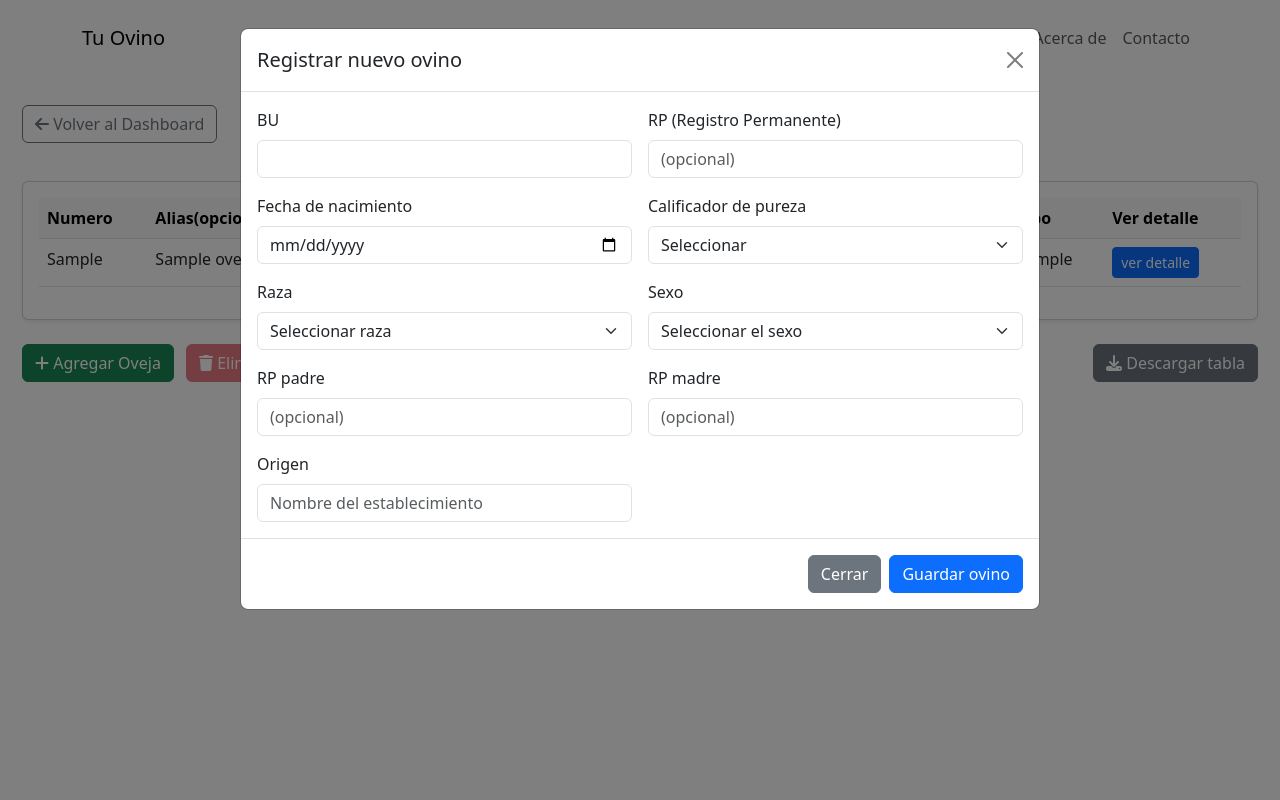
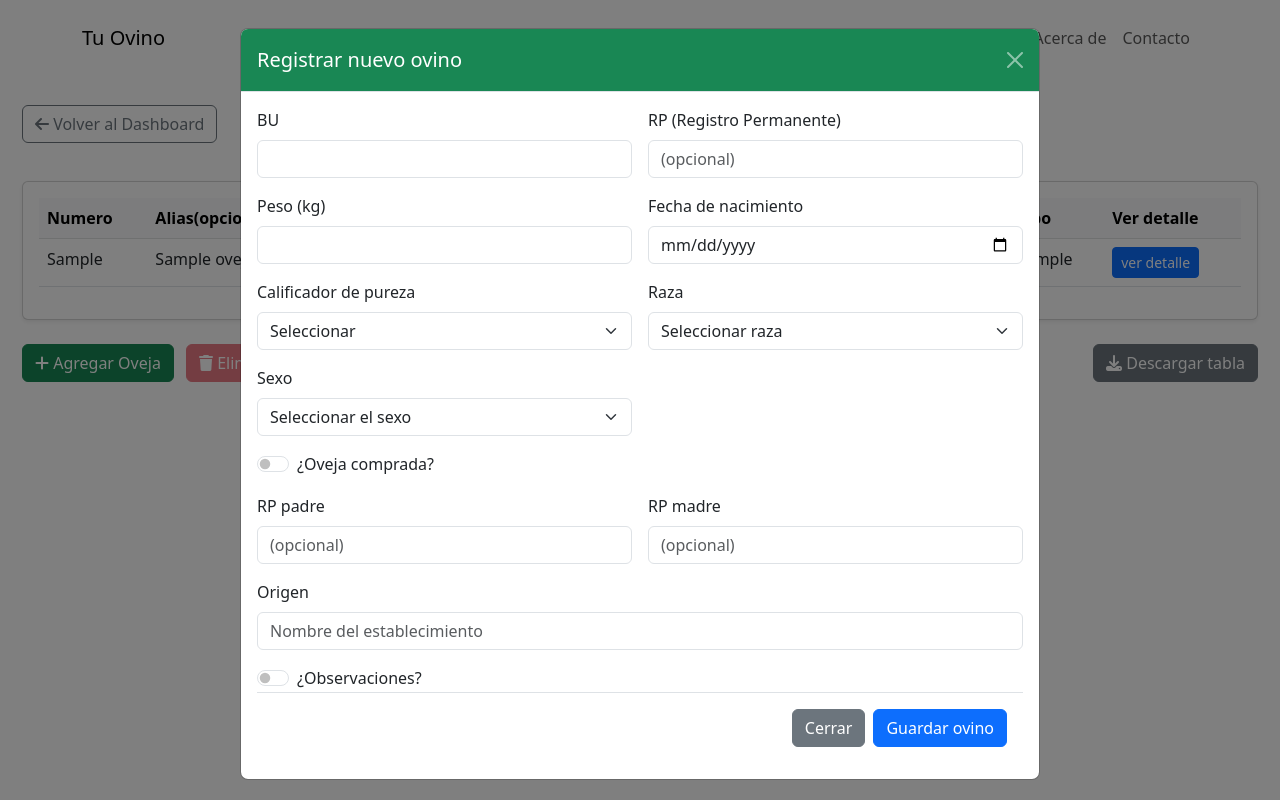
Before and after one commit to MasliahDev99/harvard_projects_web50, a Django app: template OviPro/MundoCampero/ganaderia/templates/ganaderia/ovejas.html in a window 1280 px wide, after a click on "Agregar Oveja". Run offline with Django 4.2, Linux system fonts and the light colour scheme; the template is opened without the code that fills it: most values are stand-ins (such as "Sample title", 1, 10 or a date in 2020); parts of the project's set-up code (start-up, migrations or seed data) failed here and were passed over; some libraries are stand-ins or nearby versions.

Commit message:
Add files via upload

```diff
--- a/OviPro/MundoCampero/ganaderia/templates/ganaderia/ovejas.html
+++ b/OviPro/MundoCampero/ganaderia/templates/ganaderia/ovejas.html
@@ -81,79 +81,112 @@
 
     <!-- Modal  de gestion de ovejas -->
 
+    <!-- Modal de gestión de ovejas -->
     <div class="modal fade" id="addOvinoModal" tabindex="-1" aria-labelledby="addOvinoModalLabel" aria-hidden="true">
         <div class="modal-dialog modal-lg">
             <div class="modal-content">
-                <div class="modal-header">
+                <div class="modal-header bg-success text-white">
                     <h5 class="modal-title" id="addOvinoModalLabel">Registrar nuevo ovino</h5>
-                    <button type="button" class="btn-close" data-bs-dismiss="modal" aria-label="Close"></button>
+                    <button type="button" class="btn-close btn-close-white" data-bs-dismiss="modal" aria-label="Close"></button>
                 </div>
                 <div class="modal-body">
-                    <form id="addOvinoForm">
+                    <form id="addOvinoForm" action="{% url 'ganaderia:ovejas' %}" method="POST">
                         {% csrf_token %}
                         <div class="row g-3">
                             <div class="col-md-6">
-                                <label for="BuNumber" class="form-label">BU</label>
-                                <input type="number" class="form-control" id="BuNumber" name="BuNumber" required>
+                                <label for="BU" class="form-label">BU</label>
+                                <input type="number" class="form-control" id="BU" name="BU"  required>
                             </div>
                             <div class="col-md-6">
-                                <label for="RPnumber" class="form-label">RP (Registro Permanente)</label>
+                                <label for="RP" class="form-label">RP (Registro Permanente)</label>
                                 <input type="number" class="form-control" id="RP" name="RP" placeholder="(opcional)">
                             </div>
                             <div class="col-md-6">
-                                <label for="bornDate" class="form-label">Fecha de nacimiento</label>
-                                <input type="date" class="form-control" id="bornDate" name="bornDate" required>
+                                <label for="peso" class="form-label">Peso (kg)</label>
+                                <input type="number" class="form-control" id="peso" name="peso" step="0.1" required>
                             </div>
                             <div class="col-md-6">
-                                <label for="pedigree" class="form-label">Calificador de pureza</label>
-                                <select class="form-select" id="pedigree" name="pedigree" required>
+                                <label for="fecha_nacimiento" class="form-label">Fecha de nacimiento</label>
+                                <input type="date" class="form-control" id="fecha_nacimiento" name="fecha_nacimiento" required>
+                            </div>
+                            <div class="col-md-6">
+                                <label for="calificador_pureza" class="form-label">Calificador de pureza</label>
+                                <select class="form-select" id="calificador_pureza" name="calificador_pureza" required>
                                     <option value="">Seleccionar</option>
                                     <option value="PO">Puro Origen</option>
                                     <option value="MO">Mestizo Ordinario</option>
-                                    <option value="Pe">Pedigree</option>
+                                    <option value="Pedigree">Pedigree</option>
                                     <option value="General">General</option>
                                 </select>
                             </div>
                             <div class="col-md-6">
-                                <label for="breed" class="form-label">Raza</label>
-                                <select class="form-select" id="breed" name="breed" required>
+                                <label for="raza" class="form-label">Raza</label>
+                                <select class="form-select" id="raza" name="raza" required>
                                     <option value="">Seleccionar raza</option>
-                                    <option value="texel">Texel</option>
-                                    <option value="merino">Merino</option>
-                                    <option value="dorper">Dorper</option>
-                                    <option value="suffolk">Suffolk</option>
-                                    <option value="hampshire">Hampshire</option>
-                                    <!-- Add more breeds as needed -->
+                                    <option value="Texel">Texel</option>
+                                    <option value="Merino">Merino</option>
+                                    <option value="Dorper">Dorper</option>
+                                    <option value="Suffolk">Suffolk</option>
+                                    <option value="Hampshire">Hampshire</option>
                                 </select>
                             </div>
                             <div class="col-md-6">
-                                <label for="gender" class="form-label">Sexo</label>
-                                <select class="form-select" id="gender" name="gender" required>
+                                <label for="sexo" class="form-label">Sexo</label>
+                                <select class="form-select" id="sexo" name="sexo" required>
                                     <option value="">Seleccionar el sexo</option>
-                                    <option value="macho">Macho</option>
-                                    <option value="hembra">Hembra</option>
+                                    <option value="Macho">Macho</option>
+                                    <option value="Hembra">Hembra</option>
                                 </select>
                             </div>
 
-                            <div class="col-md-6">
-                                <label for="father" class="form-label">RP padre</label>
-                                <input type="text" class="form-control" id="father" name="father" placeholder="(opcional)">
+                            <div class="col-md-12">
+                                <div class="form-check form-switch">
+                                    <input type="checkbox" class="form-check-input" id="purchased" name="purchased">
+                                    <label class="form-check-label" for="purchased">¿Oveja comprada?</label>
                                 </div>
-                            <div class="col-md-6">
-                                <label for="mother" class="form-label">RP madre</label>
-                                <input type="text" class="form-control" id="mother" name="mother" placeholder="(opcional)">
                             </div>
 
-                            <div class="col-md-6">
-                                <label for="origin" class="form-label">Origen</label>
-                                <input type="text" class="form-control" id="origin" name="origin" placeholder="Nombre del establecimiento" required>
+                            <!-- Campos para RP padre y madre internos -->
+                            <div class="col-md-6 purchased-hidden">
+                                <label for="oveja_padre" class="form-label">RP padre</label>
+                                <input type="text" class="form-control" id="oveja_padre" name="oveja_padre" placeholder="(opcional)">
+                            </div>
+                            <div class="col-md-6 purchased-hidden">
+                                <label for="oveja_madre" class="form-label">RP madre</label>
+                                <input type="text" class="form-control" id="oveja_madre" name="oveja_madre" placeholder="(opcional)">
+                            </div>
+
+                            <!-- Campos para RP padre y madre externos -->
+                            <div class="col-md-6 purchased-visible" style="display: none;">
+                                <label for="rp_padre_externo" class="form-label">RP padre externo</label>
+                                <input type="text" class="form-control" id="rp_padre_externo" name="rp_padre_externo" placeholder="(opcional)">
+                            </div>
+                            <div class="col-md-6 purchased-visible" style="display: none;">
+                                <label for="rp_madre_externo" class="form-label">RP madre externo</label>
+                                <input type="text" class="form-control" id="rp_madre_externo" name="rp_madre_externo" placeholder="(opcional)">
+                            </div>
+
+                            <div class="col-md-12">
+                                <label for="establecimiento" class="form-label">Origen</label>
+                                <input type="text" class="form-control" id="establecimiento" name="establecimiento" placeholder="Nombre del establecimiento" required>
+                            </div>
+
+                            <div class="col-md-12">
+                                <div class="form-check form-switch">
+                                    <input type="checkbox" class="form-check-input" id="obs" name="obs">
+                                    <label class="form-check-label" for="obs">¿Observaciones?</label>
                                 </div>
                             </div>
-                    </form>
+                            <div class="col-md-12" id="observacionesContainer" style="display: none;">
+                                <label for="observaciones" class="form-label">Observaciones</label>
+                                <textarea class="form-control" id="observaciones" name="observaciones" rows="4" placeholder="Escribe tus observaciones aquí..."></textarea>
+                            </div>
                         </div>
                         <div class="modal-footer">
                             <button type="button" class="btn btn-secondary" data-bs-dismiss="modal">Cerrar</button>
-                    <button type="submit" form="addOvinoForm" class="btn btn-primary">Guardar ovino</button>
+                            <button type="submit" class="btn btn-primary">Guardar ovino</button>
+                        </div>
+                    </form>
                 </div>
             </div>
         </div>
@@ -161,9 +194,46 @@
 
 
 
+
+
 </div>
     {% block script %}
+    <script>
 
+        document.addEventListener('DOMContentLoaded', function() {
+    const obsCheckbox = document.getElementById('obs');
+    const observacionesContainer = document.getElementById('observacionesContainer');
+    const purchasedCheckbox = document.getElementById('purchased');
+    const purchasedHidden = document.querySelectorAll('.purchased-hidden');
+    const purchasedVisible = document.querySelectorAll('.purchased-visible');
+
+    obsCheckbox.addEventListener('change', function() {
+        observacionesContainer.style.display = this.checked ? 'block' : 'none';
+    });
+
+    purchasedCheckbox.addEventListener('change', function() {
+        const isChecked = this.checked;
+        purchasedHidden.forEach(field => {
+            field.style.display = isChecked ? 'none' : 'block';
+        });
+        purchasedVisible.forEach(field => {
+            field.style.display = isChecked ? 'block' : 'none';
+        });
+    });
+
+    // Validación del formulario
+    const addOvinoForm = document.getElementById('addOvinoForm');
+    addOvinoForm.addEventListener('submit', function(event) {
+        if (!addOvinoForm.checkValidity()) {
+            event.preventDefault();
+            event.stopPropagation();
+        }
+        addOvinoForm.classList.add('was-validated');
+    });
+});
+
+
+    </script>
 
     {% endblock %}
 {% endblock %}
--- a/OviPro/MundoCampero/ganaderia/urls.py
+++ b/OviPro/MundoCampero/ganaderia/urls.py
@@ -9,6 +9,8 @@ urlpatterns = [
     path('register/', views.register_view, name='register'),
     path('login/', views.login_view, name='login'),
     path('logout/',views.logout_view,name='logout'),
+
+    # URLS de dashboard
     path('dashboard/', views.dashboard, name='dashboard'),
     path('dashboard/ventas/', views.ventas, name='ventas'),
     path('dashboard/ovejas/', views.ovejas, name='ovejas'),
```
Also changed, not shown: OviPro/MundoCampero/ganaderia/models.py (+18 -1 lines), OviPro/MundoCampero/ganaderia/utils.py (+175 -47 lines), OviPro/MundoCampero/ganaderia/views.py (+31 -13 lines), OviPro/MundoCampero/db.sqlite3, OviPro/MundoCampero/ganaderia/migrations/0004_oveja_estado.py (added), OviPro/MundoCampero/ganaderia/migrations/0005_alter_oveja_nombre.py (added), OviPro/MundoCampero/ganaderia/migrations/0006_oveja_rp_madre_externo_oveja_rp_padre_externo.py (added), OviPro/MundoCampero/ganaderia/templates/ganaderia/components/navbar.html (added). Lines whose indentation alone changed are shown as unchanged.
